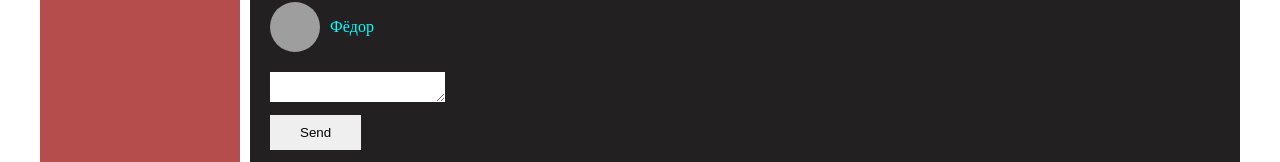
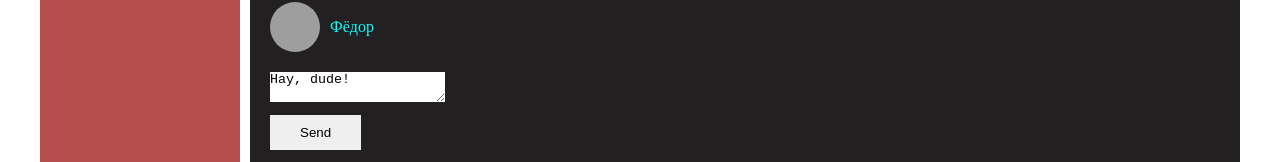
Before and after one commit to DoneAlejandro/social-network, a React (Create React App) app: page /dialogs in a window 1280 px wide. Shown: the part 368-530 px from the top of the page. Built offline with nearby package versions, Linux system fonts and the light colour scheme; grey boxes are pictures that could not be loaded.

Commit message:
избавися от циклической зависимости, удалил файл render. js, воспользовался колбэком и паттерном observer

```diff
--- a/src/App.jsx
+++ b/src/App.jsx
@@ -28,7 +28,14 @@ function App(props) {
           />
           <Route
             path="/dialogs/*"
-            element={<Dialogs state={props.state.dialogsPage} />}
+            element={
+              <Dialogs
+                dialogsPage={props.state.dialogsPage}
+                addMessage={props.addMessage}
+                updateNewMessageText={props.updateNewMessageText}
+                // newMessageText={props.state.dialogsPage.newMessageText}
+              />
+            }
           />
           <Route path="/news" element={<News state={props.state.sidebar} />} />
           <Route
--- a/src/components/Dialogs/Dialogs.jsx
+++ b/src/components/Dialogs/Dialogs.jsx
@@ -1,11 +1,10 @@
 import React from "react";
-// import { Route, Routes } from "react-router-dom";
 import s from "./Dialogs.module.scss";
 import DialogItem from "./DialogsItem/DialogsItem";
 import Message from "./Message/Message";
 
 const Dialogs = (props) => {
-  let dialogsElements = props.state.dialogs.map((d) => (
+  let dialogsElements = props.dialogsPage.dialogs.map((d) => (
     <DialogItem
       key={Math.random() * 100}
       name={d.name}
@@ -13,26 +12,32 @@ const Dialogs = (props) => {
       photo={d.photo}
     />
   ));
-  let messagesElements = props.state.messages.map((m) => (
+  let messagesElements = props.dialogsPage.messages.map((m) => (
     <Message key={Math.random() * 100} message={m.message} />
   ));
 
   let newMessageElement = React.createRef();
 
   let addMessage = () => {
-    let textMsg = newMessageElement.current.value;
-    alert(textMsg);
+    props.addMessage();
+  };
+
+  let onMessageChange = () => {
+    let text = newMessageElement.current.value;
+    props.updateNewMessageText(text);
   };
 
   return (
     <div className={s.dialogs}>
       <div className={s.dialogsItems}>{dialogsElements}</div>
-      {/* <Routes>
-        <Route path="/message" element={<Message />} />
-      </Routes> */}
       <div className={s.messages}>{messagesElements}</div>
       <div className={s.addBox}>
-        <textarea className={s.textarea} ref={newMessageElement}></textarea>
+        <textarea
+          className={s.textarea}
+          ref={newMessageElement}
+          onChange={onMessageChange}
+          value={props.dialogsPage.newMessageText}
+        ></textarea>
         <button className={s.sendBtn} onClick={addMessage}>
           Send
         </button>
--- a/src/index.js
+++ b/src/index.js
@@ -1,8 +1,38 @@
 import reportWebVitals from "./reportWebVitals";
-import { renderEntireTree } from "./render";
-import state from "./redux/state";
+import state, { subscribe } from "./redux/state";
+import React from "react";
+import ReactDOM from "react-dom/client";
+import "./index.scss";
+import App from "./App";
+import { BrowserRouter } from "react-router-dom";
+import {
+  addPost,
+  addMessage,
+  updateNewPostText,
+  updateNewMessageText,
+} from "./redux/state";
+
+const root = ReactDOM.createRoot(document.getElementById("root"));
+
+let renderEntireTree = (state) => {
+  root.render(
+    <BrowserRouter>
+      <React.StrictMode>
+        <App
+          state={state}
+          addPost={addPost}
+          addMessage={addMessage}
+          updateNewPostText={updateNewPostText}
+          updateNewMessageText={updateNewMessageText}
+        />
+      </React.StrictMode>
+    </BrowserRouter>
+  );
+};
 
 renderEntireTree(state);
+
+subscribe(renderEntireTree);
 
 // If you want to start measuring performance in your app, pass a function
 // to log results (for example: reportWebVitals(console.log))
--- a/src/redux/state.js
+++ b/src/redux/state.js
@@ -1,4 +1,6 @@
-import { renderEntireTree } from "../render";
+let renderEntireTree = () => {
+  console.log("State changed");
+};
 
 let state = {
   dialogsPage: {
@@ -36,6 +38,7 @@ let state = {
       { id: 4, message: "Пойдём завтра гулять?" },
       { id: 5, message: "Во сколько?" },
     ],
+    newMessageText: "Hay, dude!",
   },
   profilePage: {
     posts: [
@@ -59,7 +62,7 @@ let state = {
 
 window.state = state;
 
-export let addPost = () => {
+export const addPost = () => {
   let newPost = {
     id: 4,
     message: state.profilePage.newPostText,
@@ -70,9 +73,27 @@ export let addPost = () => {
   renderEntireTree(state);
 };
 
-export let updateNewPostText = (newText) => {
+export const updateNewPostText = (newText) => {
   state.profilePage.newPostText = newText;
   renderEntireTree(state);
 };
 
+export const addMessage = () => {
+  let newMessage = {
+    id: 6,
+    message: state.dialogsPage.newMessageText,
+  };
+  state.dialogsPage.messages.push(newMessage);
+  state.dialogsPage.newMessageText = "";
+  renderEntireTree(state);
+};
+export const updateNewMessageText = (newMessageText) => {
+  state.dialogsPage.newMessageText = newMessageText;
+  renderEntireTree(state);
+};
+
+export const subscribe = (observer) => {
+  renderEntireTree = observer;
+};
+
 export default state;
--- a/src/render.js
+++ /dev/null
@@ -1,28 +0,0 @@
-import React from "react";
-import ReactDOM from "react-dom/client";
-import "./index.scss";
-import App from "./App";
-import reportWebVitals from "./reportWebVitals";
-import { BrowserRouter } from "react-router-dom";
-import { addPost, updateNewPostText } from "./redux/state";
-
-const root = ReactDOM.createRoot(document.getElementById("root"));
-
-export let renderEntireTree = (state) => {
-  root.render(
-    <BrowserRouter>
-      <React.StrictMode>
-        <App
-          state={state}
-          addPost={addPost}
-          updateNewPostText={updateNewPostText}
-        />
-      </React.StrictMode>
-    </BrowserRouter>
-  );
-};
-
-// If you want to start measuring performance in your app, pass a function
-// to log results (for example: reportWebVitals(console.log))
-// or send to an analytics endpoint. Learn more: https://bit.ly/CRA-vitals
-reportWebVitals();
```
